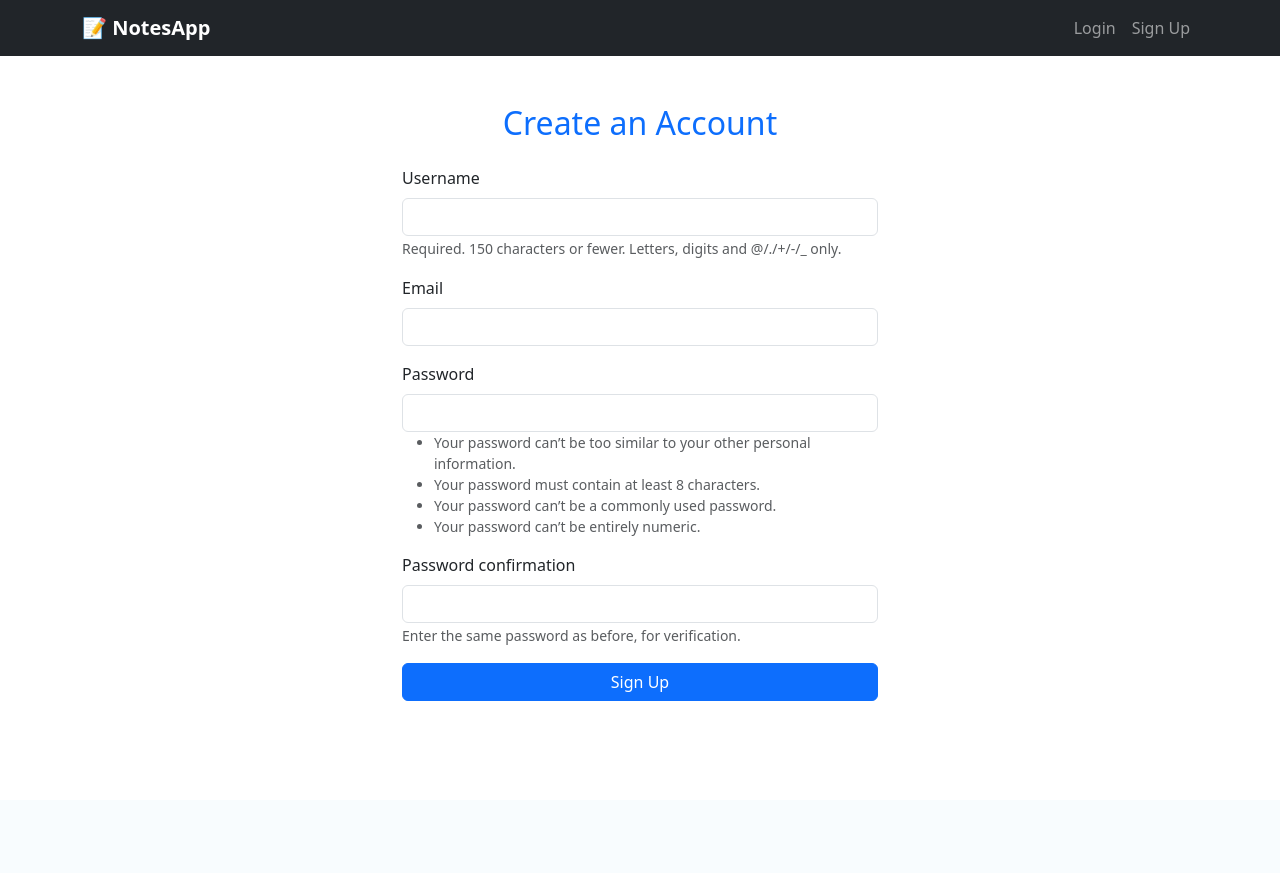
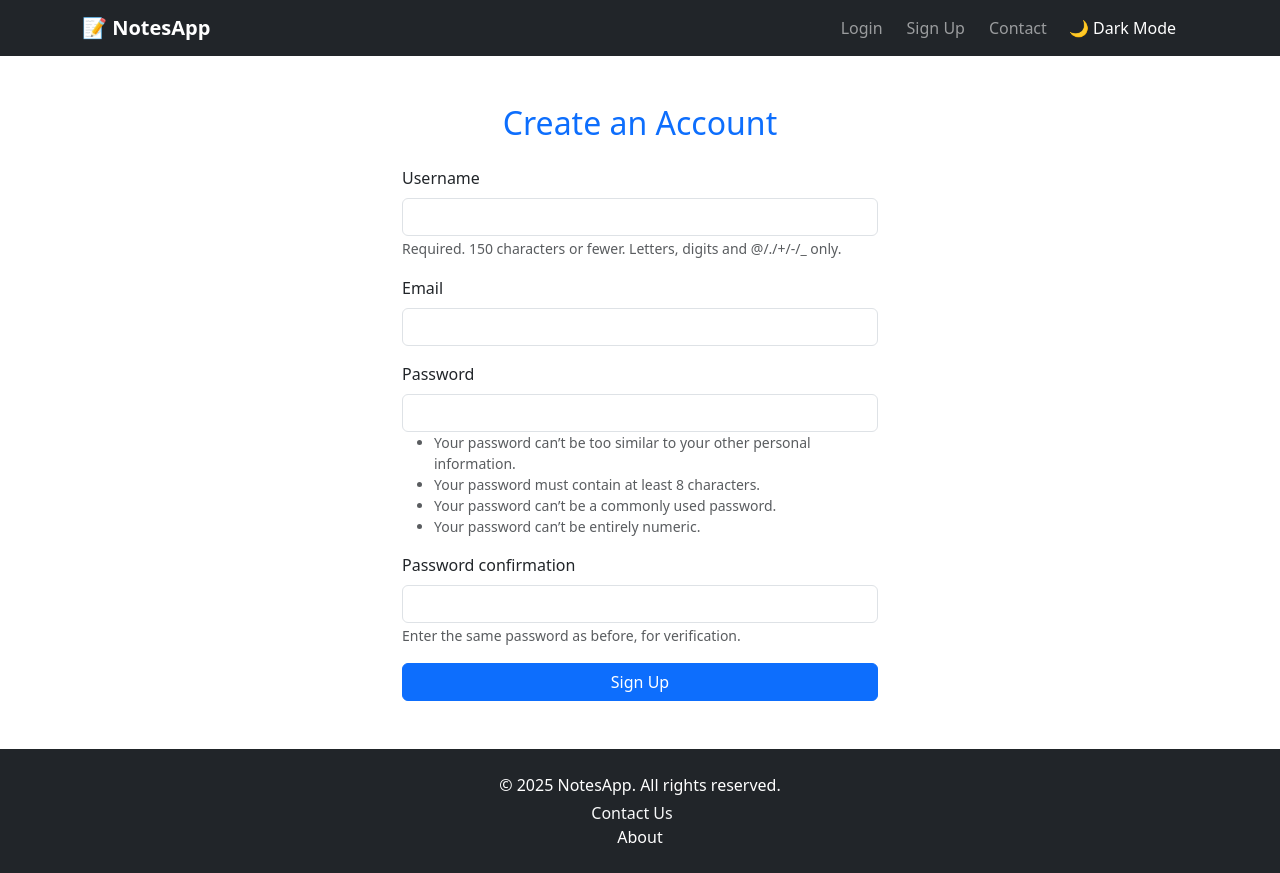
Before and after one commit to ashish-kumar17-abd/Django-Notes-App, a Django app: page /accounts/signup/ in a window 1280 px wide. Before the commit the page ends 800 px from the top, so only its background shows below. Run offline with Django 5.2, Linux system fonts and the light colour scheme.

Commit message:
Updated: Final version with About page, Contact form, Footer, Profile, Dark mode

```diff
--- a/notes/templates/notes/base.html
+++ b/notes/templates/notes/base.html
@@ -5,54 +5,125 @@
     <meta charset="UTF-8">
     <title>{% block title %}Notes App{% endblock %}</title>
     <link href="https://cdn.jsdelivr.net/npm/bootstrap@5.3.3/dist/css/bootstrap.min.css" rel="stylesheet">
+    <style>
+        body.dark-mode {
+            background-color: #121212;
+            color: #ffffff;
+        }
+
+        .dark-mode .card {
+            background-color: #1e1e1e;
+            border-color: #333;
+        }
+
+        .dark-mode .form-control {
+            background-color: #1e1e1e;
+            color: #ffffff;
+        }
+
+        .theme-toggle-btn {
+            border: none;
+            background: none;
+            color: #fff;
+            font-size: 1rem;
+            cursor: pointer;
+        }
+
+        .theme-toggle-btn:hover {
+            text-decoration: underline;
+        }
+
+        footer a:hover {
+            text-decoration: underline;
+        }
+    </style>
 </head>
 
 <body>
+    <!-- Navbar -->
     <nav class="navbar navbar-expand-lg navbar-dark bg-dark">
         <div class="container">
             <a class="navbar-brand fw-bold" href="{% url 'home' %}">📝 NotesApp</a>
             <button class="navbar-toggler" type="button" data-bs-toggle="collapse" data-bs-target="#navbarNav">
                 <span class="navbar-toggler-icon"></span>
             </button>
-            <div class="collapse navbar-collapse" id="navbarNav">
-                <ul class="navbar-nav ms-auto">
+
+            <div class="collapse navbar-collapse justify-content-end" id="navbarNav">
+                <ul class="navbar-nav align-items-center me-3">
                     {% if user.is_authenticated %}
-                    <li class="nav-item d-flex align-items-center me-2">
-                        <img src="{{ user.profile.image.url }}" alt="Profile" width="32" height="32"
-                            class="rounded-circle me-2 border border-light" style="object-fit: cover;">
+                    <li class="nav-item d-flex align-items-center me-3">
+                        <img src="{{ user.profile.image.url }}" alt="Profile" width="35" height="35"
+                            class="rounded-circle border border-light me-2" style="object-fit: cover;">
                         <span class="navbar-text text-white">Hi, {{ user.username }}</span>
                     </li>
-                    <li class="nav-item">
+                    <li class="nav-item me-2">
                         <a class="nav-link" href="{% url 'profile-update' %}">Edit Profile</a>
                     </li>
-                    <li class="nav-item">
-                        <form action="{% url 'logout' %}" method="post" style="display: inline;">
+                    <li class="nav-item me-2">
+                        <a class="nav-link" href="{% url 'contact' %}">Contact</a>
+                    </li>
+                    <li class="nav-item me-2">
+                        <form action="{% url 'logout' %}" method="post" class="d-inline">
                             {% csrf_token %}
                             <button type="submit" class="btn btn-link nav-link"
-                                style="padding: 0; margin: 0; border: none; background: none;">
-                                Logout
-                            </button>
+                                style="padding: 0; border: none; background: none;">Logout</button>
                         </form>
                     </li>
                     {% else %}
-                    <li class="nav-item">
+                    <li class="nav-item me-2">
                         <a class="nav-link" href="{% url 'login' %}">Login</a>
                     </li>
-                    <li class="nav-item">
+                    <li class="nav-item me-2">
                         <a class="nav-link" href="{% url 'signup' %}">Sign Up</a>
                     </li>
+                    <li class="nav-item me-2">
+                        <a class="nav-link" href="{% url 'contact' %}">Contact</a>
+                    </li>
                     {% endif %}
+                    <!-- 🌙 Dark Mode Button -->
+                    <li class="nav-item">
+                        <button id="theme-toggle" class="theme-toggle-btn">🌙 Dark Mode</button>
+                    </li>
                 </ul>
             </div>
         </div>
     </nav>
 
+    <!-- Main Content -->
     <div class="container mt-4">
         {% block content %}
         {% endblock %}
     </div>
 
+    <!-- Footer -->
+    <footer class="bg-dark text-white py-4 mt-5">
+        <div class="container text-center">
+            <p class="mb-1">&copy; {% now "Y" %} NotesApp. All rights reserved.</p>
+            <p class="mb-0">
+                <a href="{% url 'contact' %}" class="text-decoration-none text-light me-3">Contact Us</a>
+                <a class="nav-link" href="{% url 'about' %}">About</a>
+            </p>
+        </div>
+    </footer>
+
+    <!-- Scripts -->
     <script src="https://cdn.jsdelivr.net/npm/bootstrap@5.3.3/dist/js/bootstrap.bundle.min.js"></script>
+    <script>
+        const toggleBtn = document.getElementById('theme-toggle');
+        const body = document.body;
+
+        if (localStorage.getItem('theme') === 'dark') {
+            body.classList.add('dark-mode');
+            toggleBtn.textContent = '☀️ Light Mode';
+        }
+
+        toggleBtn.addEventListener('click', () => {
+            body.classList.toggle('dark-mode');
+            const isDark = body.classList.contains('dark-mode');
+            toggleBtn.textContent = isDark ? '☀️ Light Mode' : '🌙 Dark Mode';
+            localStorage.setItem('theme', isDark ? 'dark' : 'light');
+        });
+    </script>
 </body>
 
 </html>
--- a/notes/urls.py
+++ b/notes/urls.py
@@ -1,9 +1,15 @@
 from django.urls import path
 from . import views
+from .views import contact_view
+from .views import about
+
 
 urlpatterns = [
     path('', views.home, name='home'),
     path('edit/<int:pk>/', views.edit_note, name='edit_note'),
     path('delete/<int:pk>/', views.delete_note, name='delete_note'),
     path('pin/<int:pk>/', views.toggle_pin, name='toggle_pin'),
+    path('contact/', contact_view, name='contact'),
+    path('about/', about, name='about'),
+
 ]
```
Also changed, not shown: mysite/settings.py (+9 -0 lines), notes/templates/notes/about.html (added, +18 -0 lines), notes/templates/notes/contact.html (added, +23 -0 lines), notes/templates/notes/contact_success.html (added, +7 -0 lines), notes/views.py (+27 -0 lines), db.sqlite3.
